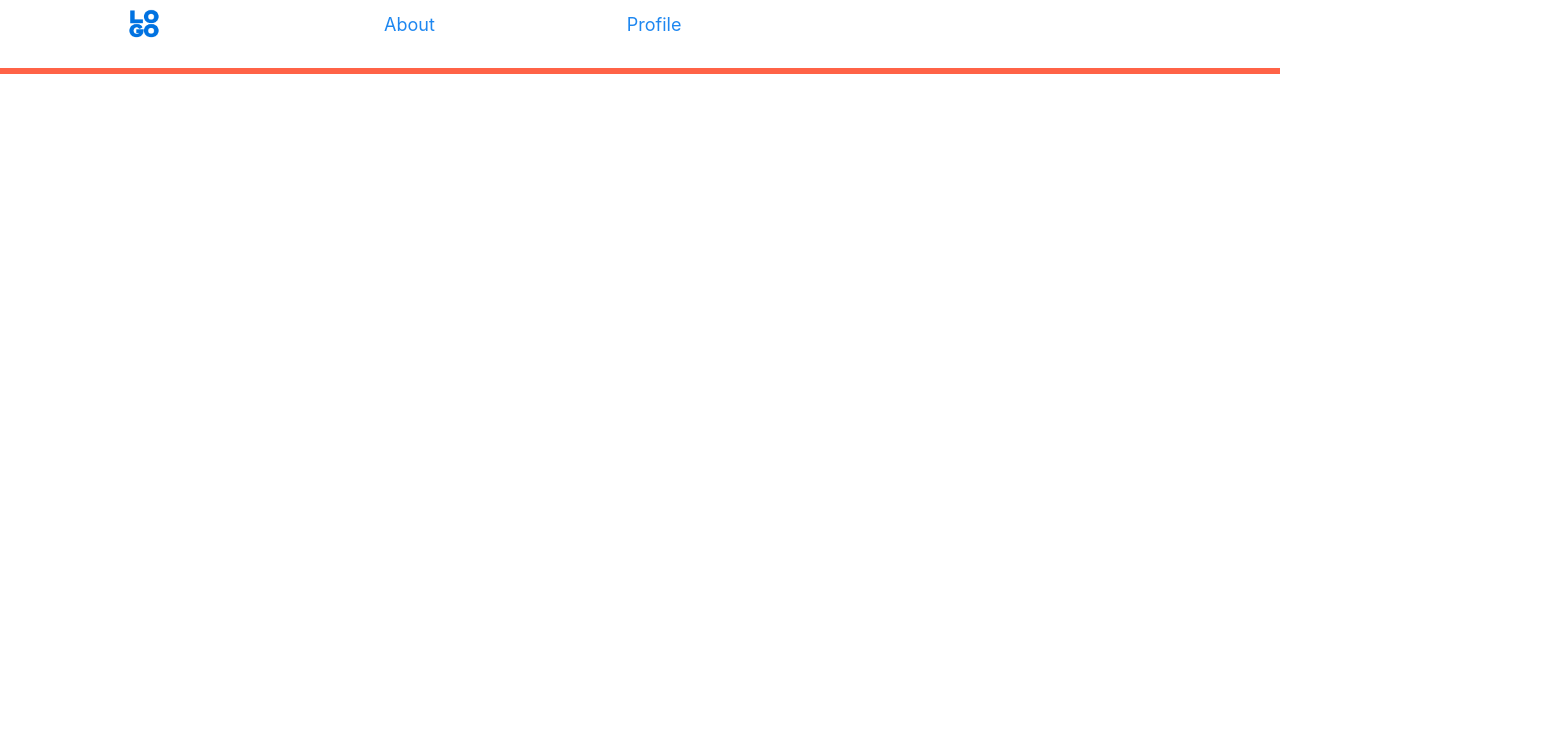
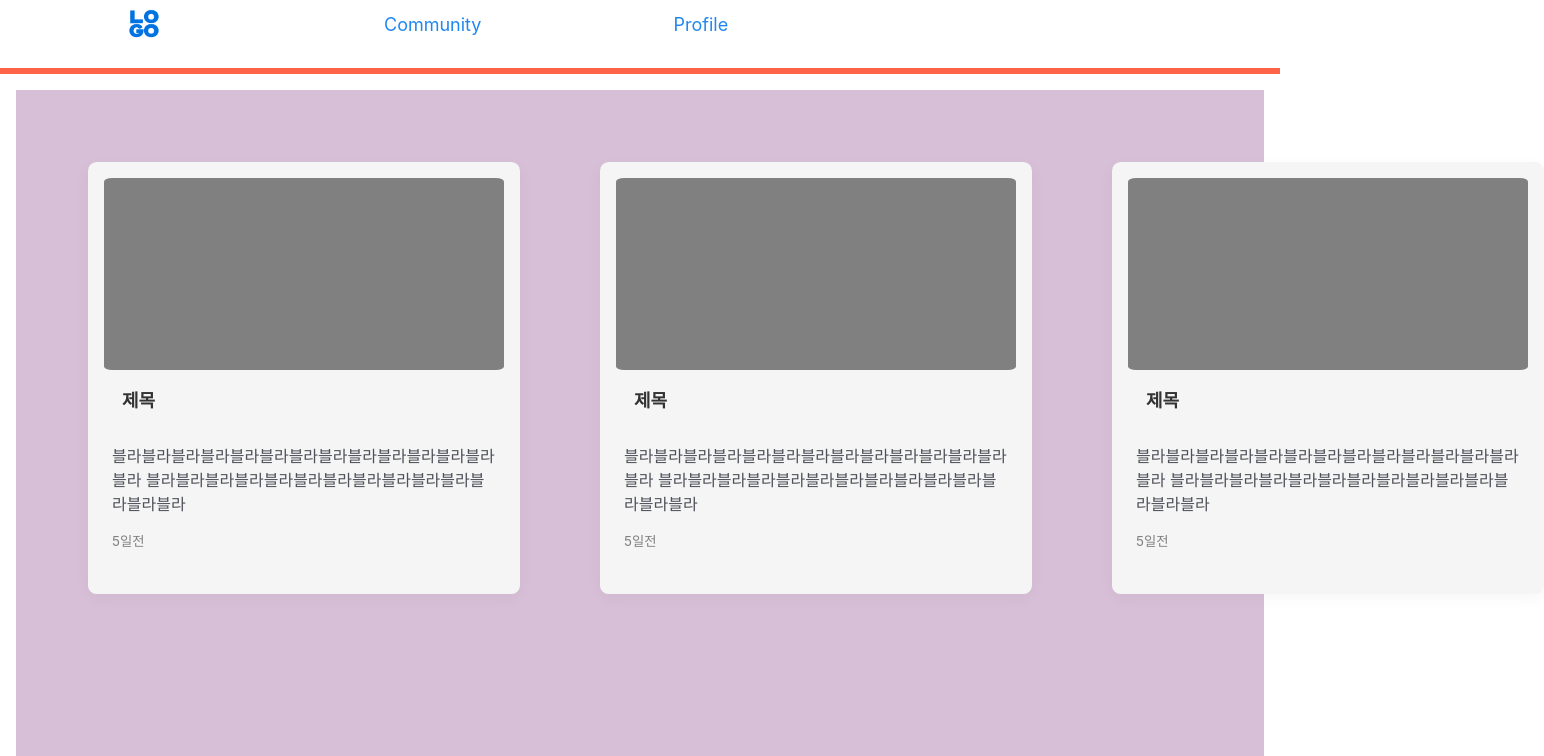
Before and after one commit to ttonyHan/extension, a React (Create React App) app: page /community in a window 1280 px wide. Before the commit this address had no page. Shown: the top 756 px of the page, 1544 px wide, since content can reach past the window. Built offline with nearby package versions, Linux system fonts and the light colour scheme.

Commit message:
community structure

```diff
--- a/src/App.js
+++ b/src/App.js
@@ -1,6 +1,6 @@
 import './App.css';
 import Home from "./components/home/home"
-import About from "./components/about/about"
+import Community from "./components/community/community"
 import Footer from './components/footer/footer';
 import Profile from "./components/profile/profile"
 import { Routes, Route, Link } from "react-router-dom";
@@ -13,12 +13,12 @@ function App() {
 
       <Routes>
         <Route path="/" element={<Home />} />
-        <Route path="about" element={<About />} />
-        <Route path="profile" element={<Profile />} />
+        <Route path="/community" element={<Community />} />
+        <Route path="/profile" element={<Profile />} />
       </Routes>
 
 
-      {/* <Footer /> */}
+      <Footer />
 
     </div>
   );
--- a/src/components/about/about.css
+++ /dev/null
@@ -1,3 +0,0 @@
-.about_background{
-    text-align: center;
-}
--- a/src/components/about/about.js
+++ /dev/null
@@ -1,13 +0,0 @@
-import React from "react";
-import "./about.css";
-
-const about=()=>{
-    return(
-        <div className="about_background">
-           <h3>About</h3>
-
-        </div>
-    )
-}
-
-export default about;
--- /dev/null
+++ b/src/components/blog/blog.css
@@ -0,0 +1,42 @@
+.blog_body{
+    background-color: whitesmoke;
+    height: 43%;
+    margin: 40px;
+    border-radius: 2%;
+    box-shadow: rgb(0 0 0 / 4%) 0px 4px 16px 0px;
+}
+
+.blog_main{
+    /* background-color: bisque;    */
+    border-width: 1rem;
+    border-color: black;
+    width: 25rem;
+    height: 25rem;
+    border-radius: 1%;
+    margin: 1rem;
+}
+
+.blog_pic_div{
+    padding: 1rem;
+    /* margin: 0.5rem; */
+    width: 100%;
+    height: 12rem;
+    border-radius: 2%;
+    background-color: gray;
+}
+
+.blog_main .blog_details .blog_title h4{
+    font-size: large;
+    font-weight: bold;
+    padding: 10px;
+}
+
+.blog_details{
+    padding: 0;
+    margin: 0.5rem;
+    background-color: whitesmoke;
+}
+.blog_timeline p{
+    font-size: smaller;
+    color: gray;
+}
--- /dev/null
+++ b/src/components/blog/blog.js
@@ -0,0 +1,32 @@
+import React from "react";
+import "./blog.css"
+
+const blog = () =>{
+
+    return(
+        <div className="blog_body">
+            <div className="blog_main">
+                <div className="blog_pic_div">
+                    <img className="blog_pic"/>
+                </div>
+                <div className="blog_details">
+                    <div className="blog_title">
+                        <h4>제목</h4>
+                    </div>
+                    <div className="blog_desciption">
+                        <p>
+                            블라블라블라블라블라블라블라블라블라블라블라블라블라블라
+                            블라블라블라블라블라블라블라블라블라블라블라블라블라블라
+                        </p>
+                    </div>
+                    <div className="blog_timeline">
+                        <p>5일전 </p>
+                    </div>
+                </div>
+
+            </div>
+        </div>
+    )
+}
+
+export default blog
--- /dev/null
+++ b/src/components/community/community.css
@@ -0,0 +1,15 @@
+.community_background{
+
+     margin: 1rem;
+     padding: 1rem;
+
+     height: 100vh;
+     max-width: 100%;
+     background-color:thistle;
+}
+
+ .blog_div{
+    margin:1rem;
+    display: flex;
+    align-items: flex-start;
+}
--- /dev/null
+++ b/src/components/community/community.js
@@ -0,0 +1,16 @@
+import React from "react";
+import "./community.css";
+import Blog from "../blog/blog";
+const community=()=>{
+    return(
+        <div className="community_background">
+            <div className="blog_div">
+                <Blog />
+                <Blog />
+                <Blog />
+            </div>
+        </div>
+    )
+}
+
+export default community;
--- a/src/components/header/header.js
+++ b/src/components/header/header.js
@@ -1,7 +1,7 @@
 import React from "react";
 import "./header.css";
 import Home from "../home/home"
-import About from "../about/about";
+import Community from "../community/community";
 import { NavLink,Link } from "react-router-dom";
 import logo from "../../img/logo-social.png"
 
@@ -11,7 +11,7 @@ const header=()=>{
             <nav className="header">
                 <ul>
                     <li><a><Link to='/'><img  className ="logo_img"src={logo}/></Link></a></li>
-                    <li><a><Link to='/about'>About</Link></a></li>
+                    <li><a><Link to='/community'>Community</Link></a></li>
                     <li><a><Link to='/profile'>Profile</Link></a></li>
                 </ul>
                 <div className="header_buttom">
--- a/src/components/home/home.js
+++ b/src/components/home/home.js
@@ -5,7 +5,6 @@ import Profile_img from "../../img/profile_pic.jpeg"
 const home=()=>{
     return(
         <div className="home_background">
-
             <div className="home_body">
                 <div className="home_img_div">
                     <img className="home_img" src={Profile_img}/>
```
